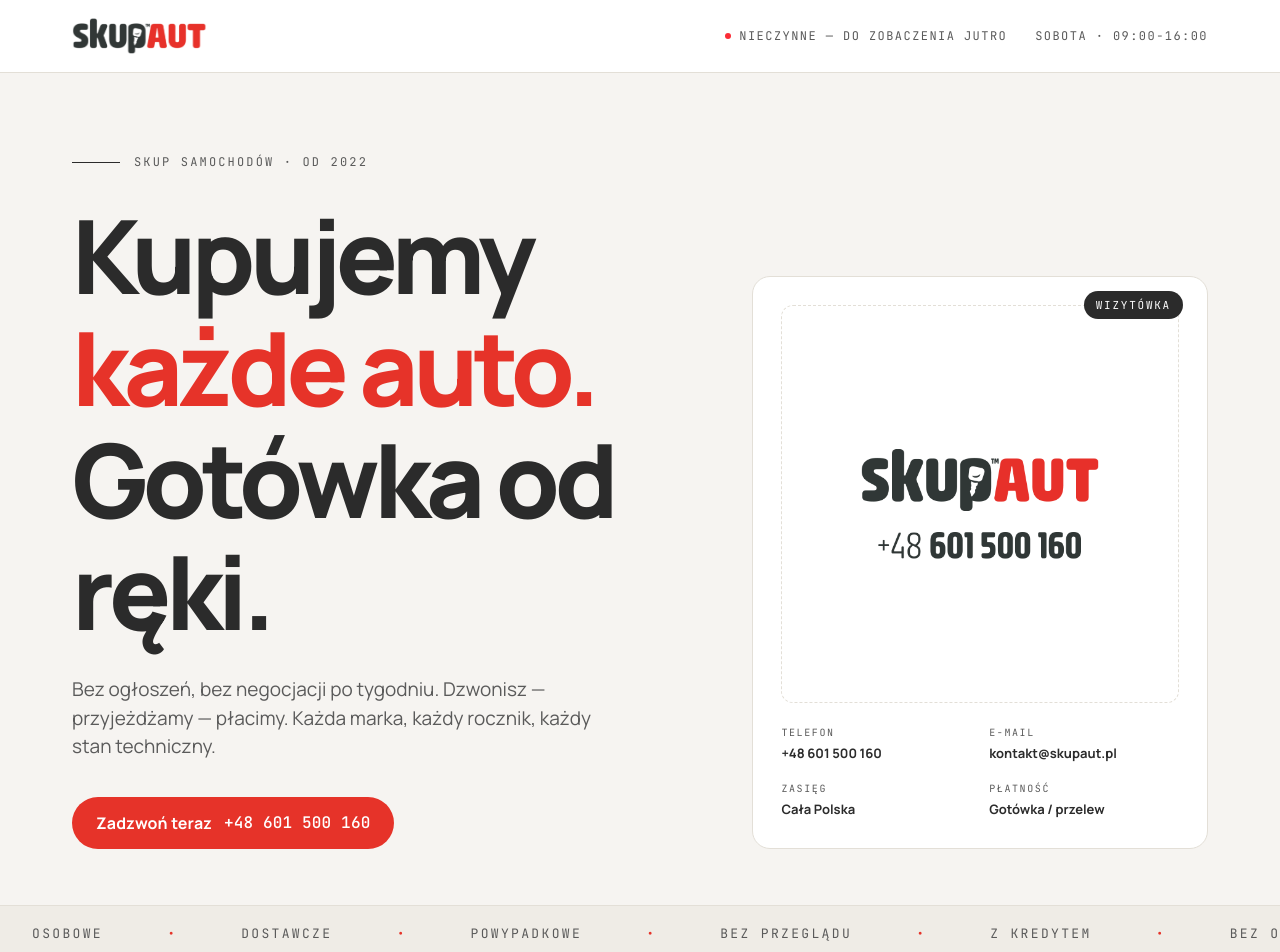
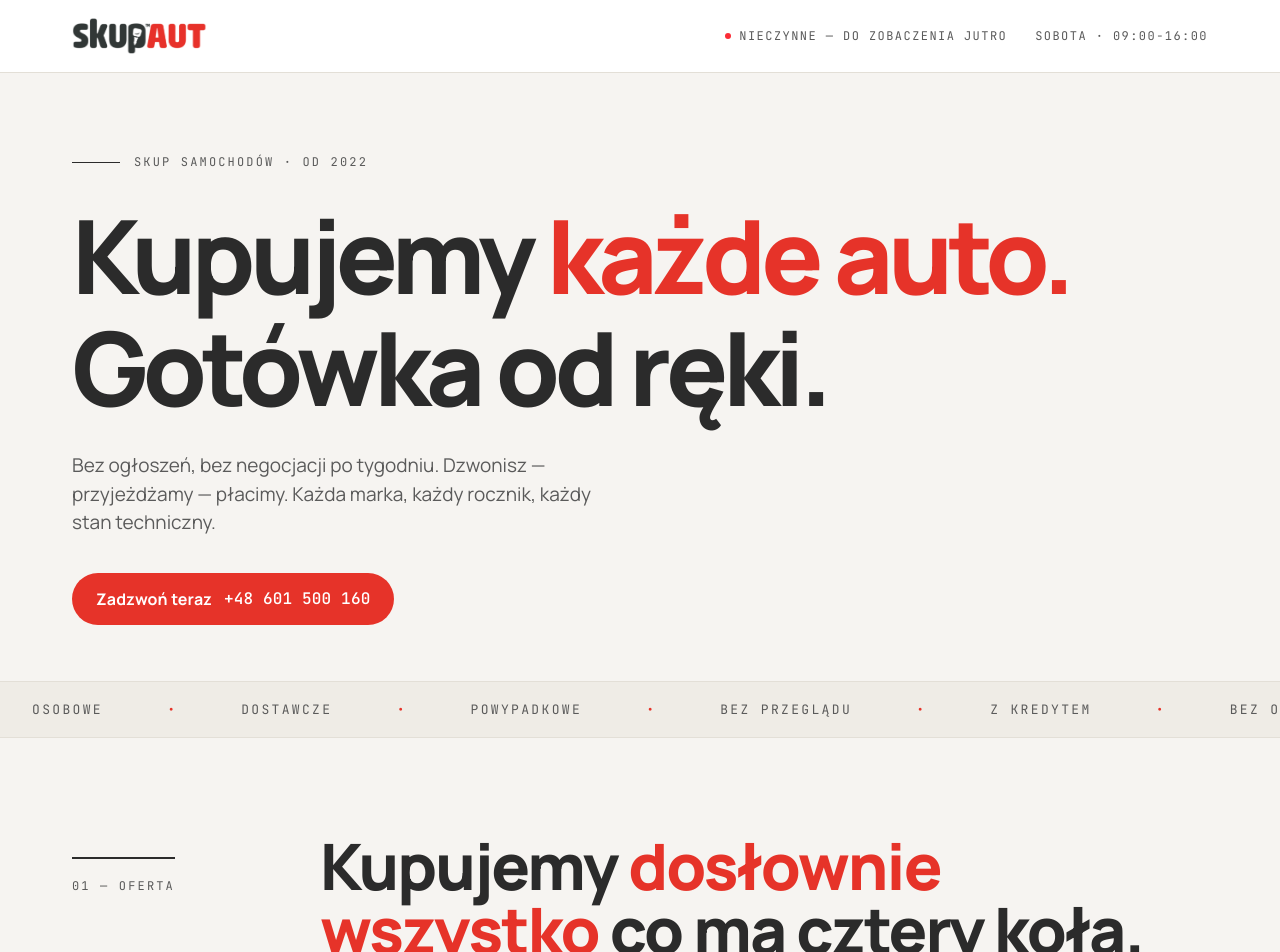
Before and after one commit to Kris1027/nextjs-autoshop, a Next.js app: page / in a window 1280 px wide. Shown: the top 952 px of the page. Built offline with nearby package versions, Linux system fonts and the light colour scheme.

Commit message:
Extract business card to own component, remove it from hero

```diff
--- /dev/null
+++ b/src/components/sections/business-card.tsx
@@ -0,0 +1,40 @@
+import Image from 'next/image';
+import logo from '@public/logo.png';
+import { phone, email } from '@/lib/data';
+
+const fields = [
+  { label: 'Telefon', value: phone },
+  { label: 'E-mail', value: email },
+  { label: 'Zasięg', value: 'Cała Polska' },
+  { label: 'Płatność', value: 'Gotówka / przelew' },
+];
+
+export default function BusinessCard() {
+  return (
+    <aside className='bg-white border border-line rounded-2xl p-6 relative'>
+      <div className='absolute top-3.5 right-5 bg-ink text-white font-mono text-xs uppercase tracking-widest px-3 py-1.5 rounded-full'>
+        Wizytówka
+      </div>
+
+      <div className='w-full aspect-square bg-white rounded-xl flex items-center justify-center border border-dashed border-line'>
+        <Image
+          src={logo}
+          alt={`RabaTrans — ${phone}`}
+          className='max-w-4/5 max-h-4/5 object-contain'
+          placeholder='blur'
+        />
+      </div>
+
+      <div className='grid grid-cols-2 gap-4 mt-5 text-sm'>
+        {fields.map(({ label, value }) => (
+          <div key={label}>
+            <span className='block font-mono text-[10px] uppercase tracking-widest text-ink-soft mb-1'>
+              {label}
+            </span>
+            <b>{value}</b>
+          </div>
+        ))}
+      </div>
+    </aside>
+  );
+}
--- a/src/components/sections/hero.tsx
+++ b/src/components/sections/hero.tsx
@@ -1,11 +1,9 @@
-import Image from 'next/image';
-import logo from '@public/logo.png';
-import { phone, email } from '@/lib/data';
+import { phone } from '@/lib/data';
 
 export default function Hero() {
   return (
     <section className='py-20 pb-14 overflow-hidden'>
-      <div className='max-w-300 mx-auto px-8 max-[560px]:px-5 grid grid-cols-[1.15fr_0.85fr] gap-16 items-end max-[960px]:grid-cols-1 max-[960px]:gap-10'>
+      <div className='max-w-300 mx-auto px-8 max-[560px]:px-5'>
         <div>
           <div className='flex items-center gap-3.5 font-mono text-[12px] uppercase tracking-[0.18em] text-ink-soft mb-7'>
             <span className='block h-px w-12 bg-ink' />
@@ -33,48 +31,6 @@
             </a>
           </div>
         </div>
-
-        <aside className='bg-white border border-line rounded-[18px] p-7 relative'>
-          <div className='absolute top-3.5 right-6 bg-ink text-white font-mono text-[11px] uppercase tracking-[0.16em] px-3 py-1.5 rounded-full'>
-            Wizytówka
-          </div>
-
-          <div className='w-full aspect-square bg-white rounded-xl flex items-center justify-center border border-dashed border-line'>
-            <Image
-              src={logo}
-              alt={`skupAUT — ${phone}`}
-              className='max-w-[78%] max-h-[78%] object-contain'
-              placeholder='blur'
-            />
-          </div>
-
-          <div className='grid grid-cols-2 gap-4.5 mt-5.5 text-[13px]'>
-            <div>
-              <span className='block font-mono text-[10px] uppercase tracking-[0.16em] text-ink-soft mb-1'>
-                Telefon
-              </span>
-              <b>{phone}</b>
-            </div>
-            <div>
-              <span className='block font-mono text-[10px] uppercase tracking-[0.16em] text-ink-soft mb-1'>
-                E-mail
-              </span>
-              <b>{email}</b>
-            </div>
-            <div>
-              <span className='block font-mono text-[10px] uppercase tracking-[0.16em] text-ink-soft mb-1'>
-                Zasięg
-              </span>
-              <b>Cała Polska</b>
-            </div>
-            <div>
-              <span className='block font-mono text-[10px] uppercase tracking-[0.16em] text-ink-soft mb-1'>
-                Płatność
-              </span>
-              <b>Gotówka / przelew</b>
-            </div>
-          </div>
-        </aside>
       </div>
     </section>
   );
```
